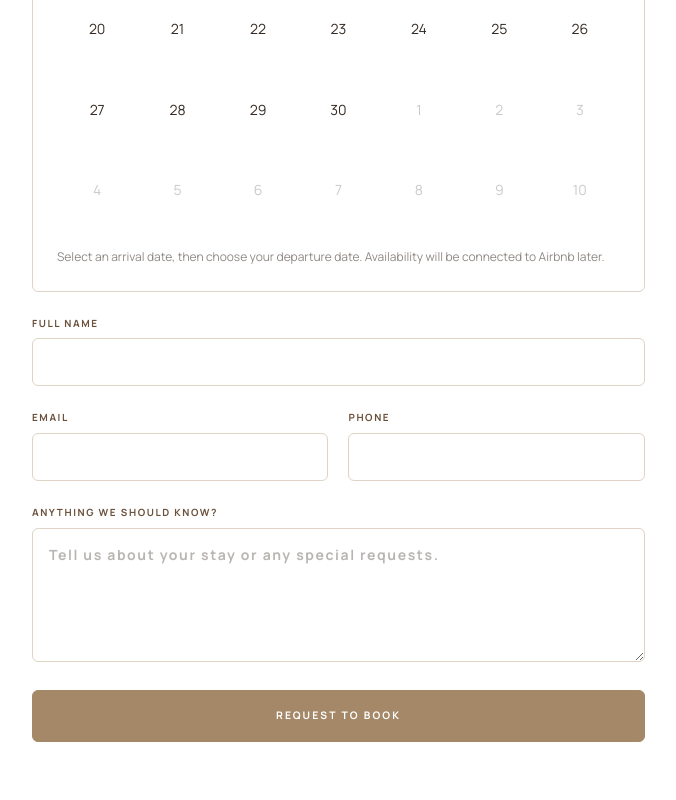
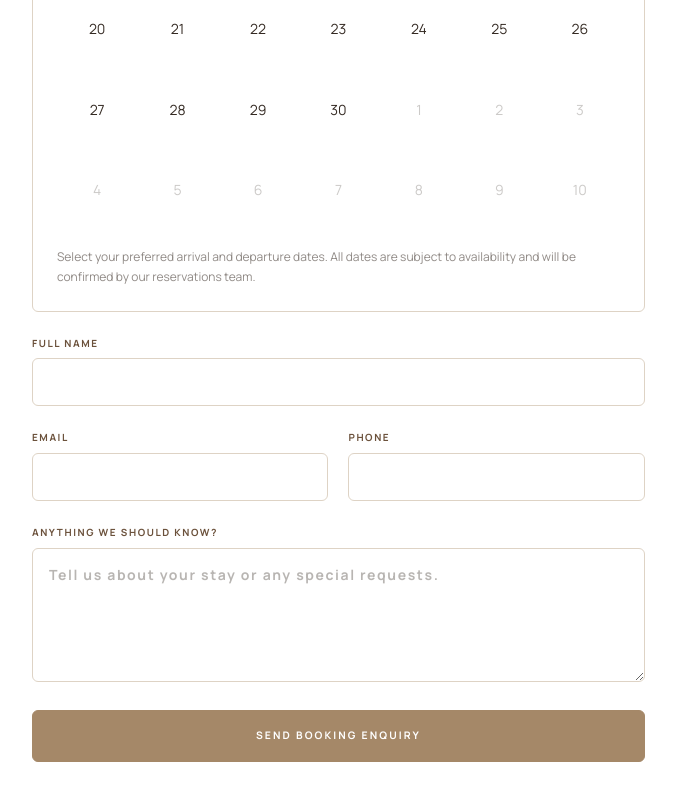
Before and after one commit to tj-willemse/bungalow69-fe, a Next.js app: page /book in a window 1280 px wide. Shown: the part 813-1613 px from the top of the page, without its empty margins (572-1248 px from the left). Built offline with nearby package versions, Linux system fonts and the light colour scheme; no server answers.

Commit message:
Prepare manual booking enquiry flow

```diff
--- a/app/api/book/route.ts
+++ b/app/api/book/route.ts
@@ -1,7 +1,9 @@
 import { NextResponse } from "next/server";
 
 const bookingRecipient = process.env.BOOKING_EMAIL_TO ?? "reservations@clifton69.com";
-const bookingCcRecipients = (process.env.BOOKING_EMAIL_CC ?? "")
+const bookingCcRecipients = (
+  process.env.BOOKING_EMAIL_CC?.trim() || "collection@steadfast.africa"
+)
   .split(",")
   .map((email) => email.trim())
   .filter(Boolean);
--- a/components/booking-form.tsx
+++ b/components/booking-form.tsx
@@ -216,7 +216,8 @@ export function BookingForm() {
           })}
         </div>
         <p className="mt-4 text-xs leading-5 text-brand-espresso/55">
-          Select an arrival date, then choose your departure date. Availability will be connected to Airbnb later.
+          Select your preferred arrival and departure dates. All dates are subject to
+          availability and will be confirmed by our reservations team.
         </p>
       </section>
 
@@ -257,7 +258,7 @@ export function BookingForm() {
         disabled={submissionState === "submitting"}
         className="inline-flex min-h-13 cursor-pointer items-center justify-center rounded-[6px] border border-brand-sand bg-brand-sand px-8 text-[0.65rem] font-bold tracking-[0.2em] text-white uppercase transition-colors hover:bg-transparent hover:text-brand-sand disabled:cursor-wait disabled:opacity-55"
       >
-        {submissionState === "submitting" ? "Sending request…" : "Request to book"}
+        {submissionState === "submitting" ? "Sending enquiry…" : "Send booking enquiry"}
       </button>
 
       {responseMessage ? (
--- a/proxy.ts
+++ b/proxy.ts
@@ -2,7 +2,11 @@ import { NextResponse } from "next/server";
 import type { NextRequest } from "next/server";
 
 export function proxy(request: NextRequest) {
-  if (request.nextUrl.pathname === "/") {
+  if (
+    request.nextUrl.pathname === "/" ||
+    request.nextUrl.pathname === "/api/book" ||
+    request.nextUrl.pathname === "/api/contact"
+  ) {
     return NextResponse.next();
   }
 
```
Also changed, not shown: 2 other files (tests, documents, lock files or other folders).
